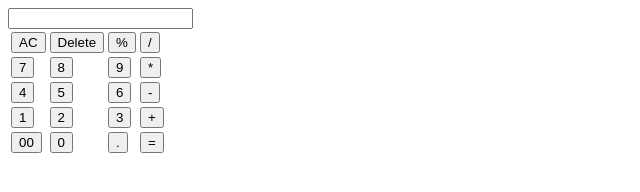
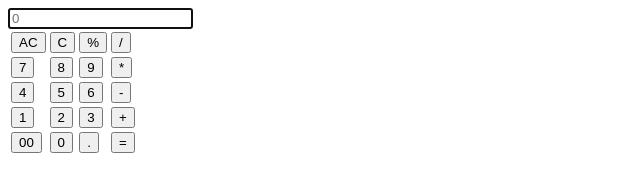
Before and after one commit to CryptMick/Calculator, a plain HTML site: page index.html in a window 1280 px wide. Shown: the whole page, without its empty margins (0-640 px from the left). Drawn offline with Linux system fonts and the light colour scheme.

Commit message:
Added focus to aid keyboard input and placeholder for default display and other changes

```diff
--- a/index.html
+++ b/index.html
@@ -11,13 +11,13 @@
         <div id="container">
             <div class="cal-container">
                 <div class="cal-screen">
-                    <input type="text" class="view" readonly/>
+                    <input type="text" class="view" placeholder="0" autofocus aria-readonly="true"/>
                 </div>
                 <div class="buttons">
                     <table>
                     <tr>
                         <td><button  id="AC">AC</button></td>
-                        <td><buttton id="del"><button>Delete</button></td>
+                        <td><buttton id="del"><button>C</button></td>
                         <td><button onclick="display('%')" class="operator" >%</button></td>
                         <td><button onclick="display('/')" class="operator">/</button></td>
                     </tr>
```
